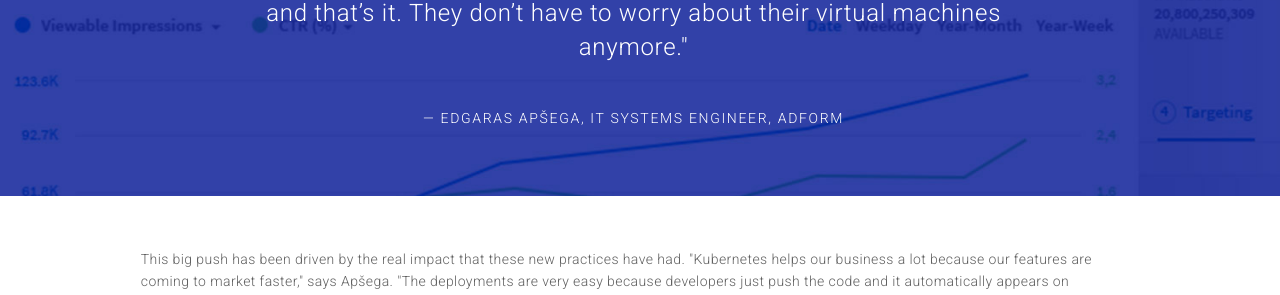
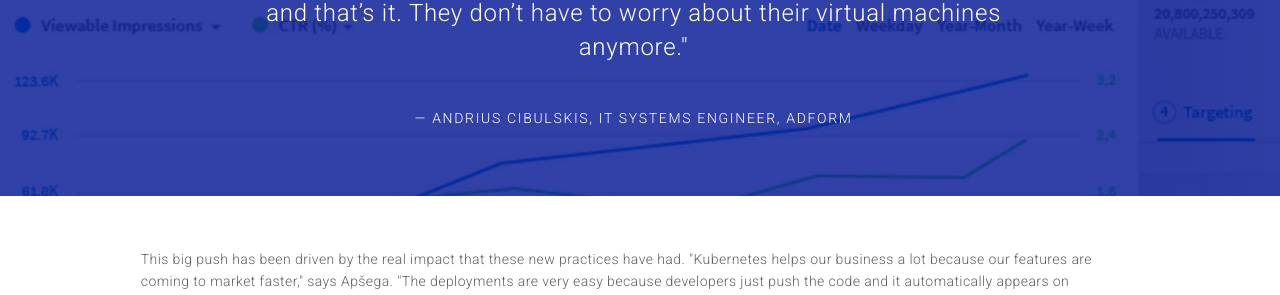
Before and after one commit to alexcontini/alexcontini.github.io, a Jekyll site: the page adform/adform.html, which Jekyll copies as it is, in a window 1280 px wide and 900 px high, scrolled down 2386 px. Shown: the part 150-445 px from the top of the window. Built offline with Jekyll 4.4.1, drawn with Linux system fonts in a browser that asks for light colours.

Commit message:
Update adform.html

```diff
--- a/adform/adform.html
+++ b/adform/adform.html
@@ -86,7 +86,7 @@
 </section>
 <div class="banner4" style="background-image: url('CaseStudy_adform_banner4.jpg')">
   <div class="banner4text">
-"Releases are really nice for them, because they just push their code to Git and that’s it. They don’t have to worry about their virtual machines anymore." <span style="font-size:14px;letter-spacing:0.12em;padding-top:20px;text-transform:uppercase;line-height:14px"><br><br>— Edgaras Apšega, IT Systems Engineer, Adform</span>
+"Releases are really nice for them, because they just push their code to Git and that’s it. They don’t have to worry about their virtual machines anymore." <span style="font-size:14px;letter-spacing:0.12em;padding-top:20px;text-transform:uppercase;line-height:14px"><br><br>— Andrius Cibulskis, IT Systems Engineer, Adform</span>
   </div>
 </div>
 
```
